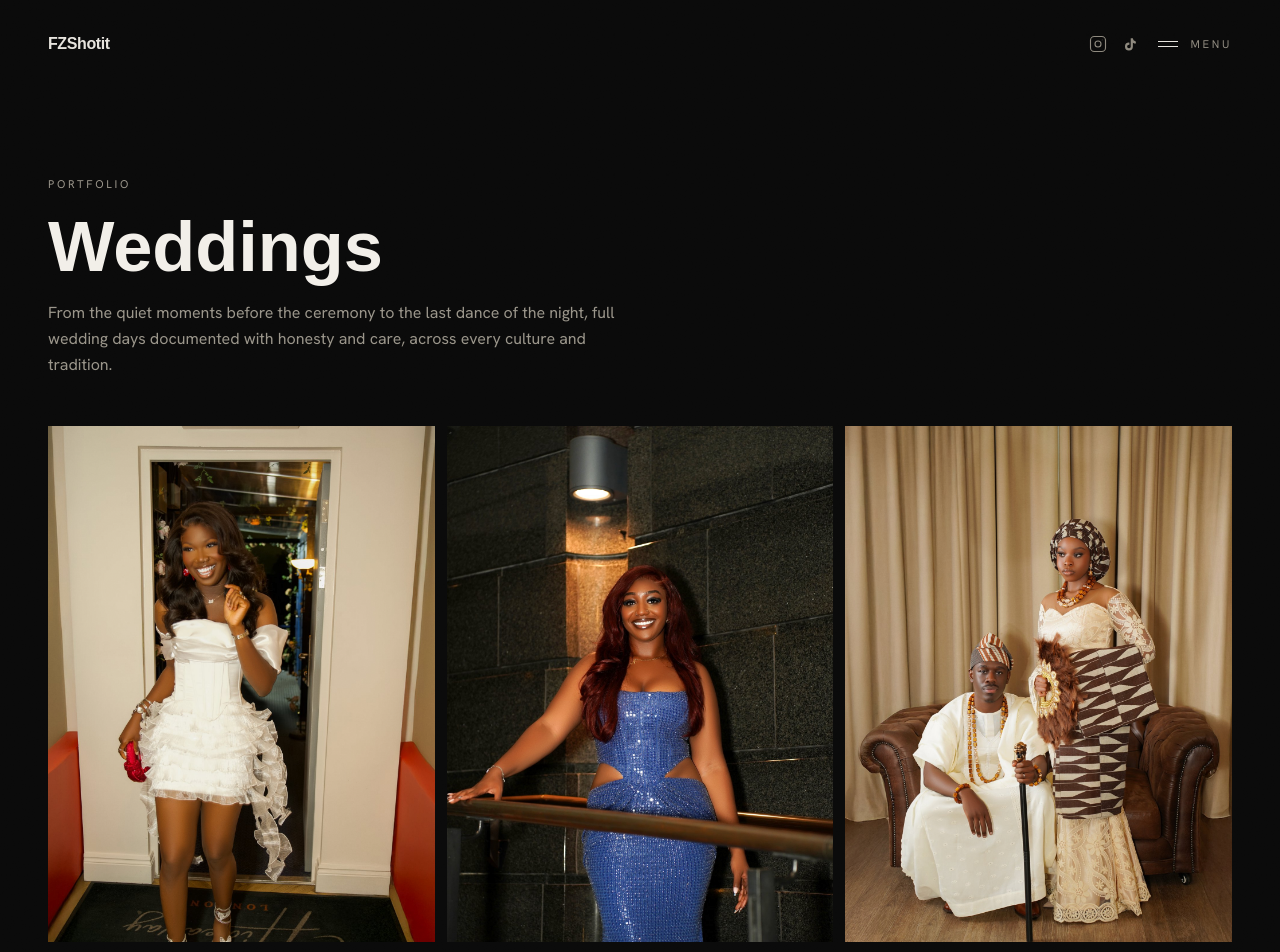
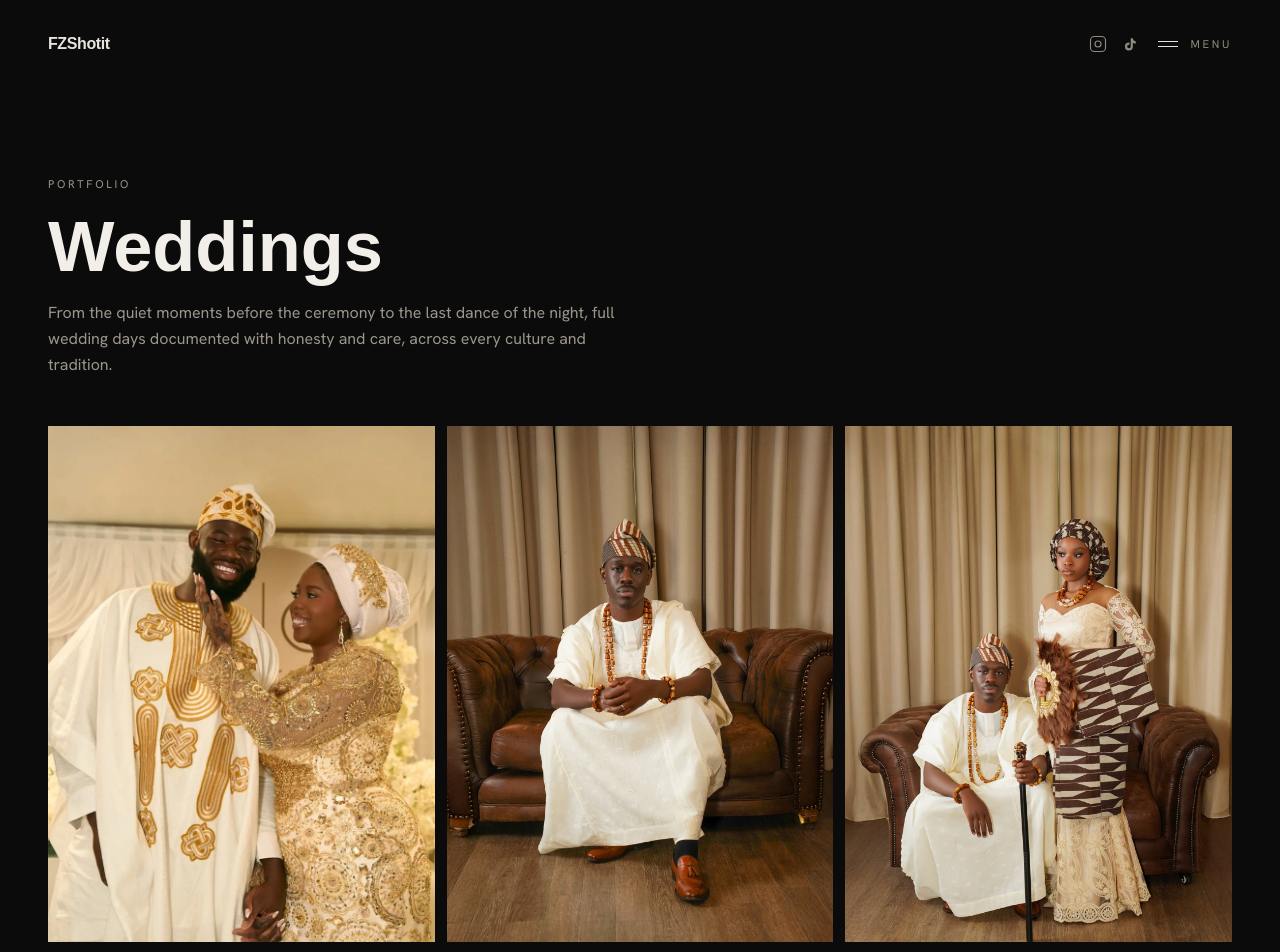
Before and after one commit to lamidecoder/fzshotit, a Next.js app: page /portfolio/weddings in a window 1280 px wide. Shown: the top 952 px of the page. Built offline with nearby package versions, Linux system fonts and the light colour scheme; a web font is replaced by a local one.

Commit message:
testimonial new photos, Fauziyah replaced with FZShotit, all category pages 24 photos even grid

```diff
--- a/src/app/portfolio/celebrations/page.tsx
+++ b/src/app/portfolio/celebrations/page.tsx
@@ -1,5 +1,5 @@
 import CategoryGallery from "@/components/CategoryGallery";
-export const metadata = { title: "Celebrations · FZShotit" };
+export const metadata = { title: "Celebrations - FZShotit" };
 export default function CelebrationsPage() {
   return (
     <CategoryGallery
@@ -11,11 +11,25 @@ export default function CelebrationsPage() {
         "/photos/DSC04592.jpg",
         "/photos/IMG_5102.jpg",
         "/photos/IMG_7446.jpg",
+        "/photos/IMG_7447.jpg",
+        "/photos/IMG_7448.jpg",
+        "/photos/IMG_7449.jpg",
+        "/photos/IMG_7450.jpg",
+        "/photos/IMG_7452.jpg",
         "/photos/IMG_7453.jpg",
         "/photos/IMG_7455.jpg",
         "/photos/IMG_7456.jpg",
         "/photos/IMG_7457.jpg",
         "/photos/IMG_7461.jpg",
+        "/photos/DSC08899.jpg",
+        "/photos/DSC08906.jpg",
+        "/photos/IMG_5987.jpg",
+        "/photos/IMG_5991.jpg",
+        "/photos/IMG_5992.jpg",
+        "/photos/testimonial_samuel.jpg",
+        "/photos/DSC04847.jpg",
+        "/photos/F37A6491-DD35-4C0F-ABE5-12D84573905A_1_105_c.jpg",
+        "/photos/4D262FC8-F699-450F-AD87-AC2CB248B3E8_1_105_c.jpg",
       ]}
     />
   );
--- a/src/app/portfolio/henna/page.tsx
+++ b/src/app/portfolio/henna/page.tsx
@@ -1,5 +1,5 @@
 import CategoryGallery from "@/components/CategoryGallery";
-export const metadata = { title: "Henna · FZSHOTIT" };
+export const metadata = { title: "Henna - FZShotit" };
 export default function HennaPage() {
   return (
     <CategoryGallery
@@ -13,8 +13,23 @@ export default function HennaPage() {
         "/photos/IMG_7481.jpg",
         "/photos/IMG_0356.jpg",
         "/photos/IMG_0362.jpg",
+        "/photos/82A0953F-F843-46D1-94C7-C590B2452161_1_105_c.jpg",
+        "/photos/10F4E1C7-2901-4562-8B68-1345FA0FB994_1_105_c.jpg",
+        "/photos/F4254BDD-057E-4702-BBFF-398A6583EB48_1_105_c.jpg",
+        "/photos/services_madame.jpg",
+        "/photos/IMG_7476.jpg",
+        "/photos/51E53F34-0162-4EC3-BC8B-E863CD38E034.jpg",
+        "/photos/IMG_7324.jpg",
         "/photos/IMG_2432.jpg",
         "/photos/IMG_2435.jpg",
+        "/photos/IMG_2437.jpg",
+        "/photos/DSC05674.jpg",
+        "/photos/_DSC1222.jpg",
+        "/photos/D5682786-4739-4FAE-9C35-66120526A0BA_1_105_c.jpg",
+        "/photos/BBAF6D6F-D92A-416F-8830-7026EBC4A5CA_1_105_c.jpg",
+        "/photos/7E1DEFB3-414D-48D1-8758-132D068155E9.jpg",
+        "/photos/IMG_7475.jpg",
+        "/photos/portrait_pink.jpg",
       ]}
     />
   );
--- a/src/app/portfolio/nikkah/page.tsx
+++ b/src/app/portfolio/nikkah/page.tsx
@@ -1,5 +1,5 @@
 import CategoryGallery from "@/components/CategoryGallery";
-export const metadata = { title: "Nikkah · FZShotit" };
+export const metadata = { title: "Nikkah - FZShotit" };
 export default function NikkahPage() {
   return (
     <CategoryGallery
@@ -15,6 +15,21 @@ export default function NikkahPage() {
         "/photos/0B8855EB-8FD1-493E-9C8A-5EF17E755754_1_105_c.jpg",
         "/photos/IMG_7481.jpg",
         "/photos/IMG_0362.jpg",
+        "/photos/IMG_0356.jpg",
+        "/photos/testimonial_ameenah.jpg",
+        "/photos/testimonial_hazal.jpg",
+        "/photos/09095525-532E-4DC9-965C-CEC49B83A789_1_105_c.jpg",
+        "/photos/9D847B1C-408B-4753-9294-A34A504006D9_1_105_c.jpg",
+        "/photos/708DF59D-4257-4010-8993-0BF3E8B99C57_1_105_c.jpg",
+        "/photos/E86DABF3-28D6-44B0-BCB7-E56190F64A20_1_105_c.jpg",
+        "/photos/IMG_7167.jpg",
+        "/photos/IMG_7257.jpg",
+        "/photos/DSC08407.jpg",
+        "/photos/IMG_7475.jpg",
+        "/photos/IMG_7476.jpg",
+        "/photos/F4254BDD-057E-4702-BBFF-398A6583EB48_1_105_c.jpg",
+        "/photos/82A0953F-F843-46D1-94C7-C590B2452161_1_105_c.jpg",
+        "/photos/10F4E1C7-2901-4562-8B68-1345FA0FB994_1_105_c.jpg",
       ]}
     />
   );
--- a/src/app/portfolio/weddings/page.tsx
+++ b/src/app/portfolio/weddings/page.tsx
@@ -1,23 +1,35 @@
 import CategoryGallery from "@/components/CategoryGallery";
-export const metadata = { title: "Weddings · FZSHOTIT" };
+export const metadata = { title: "Weddings - FZShotit" };
 export default function WeddingsPage() {
   return (
     <CategoryGallery
       title="Weddings"
       intro="From the quiet moments before the ceremony to the last dance of the night, full wedding days documented with honesty and care, across every culture and tradition."
       photos={[
-        "/photos/DSC08845.jpg",
-        "/photos/DSC08899.jpg",
-        "/photos/DSC08906.jpg",
-        "/photos/DSC04584.jpg",
-        "/photos/DSC04592.jpg",
-        "/photos/DSC04847.jpg",
-        "/photos/DSC05674.jpg",
+        "/photos/testimonial_ajani.jpg",
         "/photos/DSC05686.jpg",
         "/photos/DSC05701.jpg",
         "/photos/_DSC0282.jpg",
         "/photos/_DSC0675.jpg",
         "/photos/_DSC1222.jpg",
+        "/photos/DSC08899.jpg",
+        "/photos/DSC08906.jpg",
+        "/photos/IMG_6675.jpg",
+        "/photos/51E53F34-0162-4EC3-BC8B-E863CD38E034.jpg",
+        "/photos/BBAF6D6F-D92A-416F-8830-7026EBC4A5CA_1_105_c.jpg",
+        "/photos/D5682786-4739-4FAE-9C35-66120526A0BA_1_105_c.jpg",
+        "/photos/7E1DEFB3-414D-48D1-8758-132D068155E9.jpg",
+        "/photos/74018F8D-DBB0-4184-BC50-8CB8D58EC5BE_1_105_c.jpg",
+        "/photos/FB148D1B-1B3A-4442-83C1-DB1CB0BF9741_1_105_c.jpg",
+        "/photos/0B8855EB-8FD1-493E-9C8A-5EF17E755754_1_105_c.jpg",
+        "/photos/F37A6491-DD35-4C0F-ABE5-12D84573905A_1_105_c.jpg",
+        "/photos/0F131351-6252-4417-A1AE-0952A1DA633A_1_105_c.jpg",
+        "/photos/4D262FC8-F699-450F-AD87-AC2CB248B3E8_1_105_c.jpg",
+        "/photos/DSC05674.jpg",
+        "/photos/wedding_bento.jpg",
+        "/photos/testimonial_abdul.jpg",
+        "/photos/DSC04847.jpg",
+        "/photos/DSC08407.jpg",
       ]}
     />
   );
--- a/src/app/testimonials/page.tsx
+++ b/src/app/testimonials/page.tsx
@@ -8,20 +8,20 @@ import Link from "next/link";
 const TESTIMONIALS = [
   {
     name: "Samuel & Boluwatife",
-    photo: "/photos/DSC08845.jpg",
-    quote: "Fauziyah is an elite photographer, she has come through for me for my 25th birthday party and civil wedding and does not disappoint. She accommodates you, very creative with picture ideas and when she is working she goes straight into photographer mode. On top of her working with you, she will always make you feel special, think \"main character energy\" I highly recommend Fauziyah as your photographer!",
+    photo: "/photos/testimonial_samuel.jpg",
+    quote: "FZShotit is an elite photographer, she has come through for me for my 25th birthday party and civil wedding and does not disappoint. She accommodates you, very creative with picture ideas and when she is working she goes straight into photographer mode. On top of her working with you, she will always make you feel special, think \"main character energy\" I highly recommend FZShotit as your photographer!",
     highlight: ["does not disappoint", "main character energy"],
   },
   {
     name: "Ajani & Oyinkansola",
-    photo: "/photos/DSC05674.jpg",
-    quote: "Fauziyah's booking system was easy and smooth, and the process was straightforward from beginning to end. Even in a 3-hour booking she captured every moment, and I have pictures I will cherish for the rest of my life. Very professional and clear about what shots she wants and where.",
+    photo: "/photos/testimonial_ajani.jpg",
+    quote: "FZShotit's booking system was easy and smooth, and the process was straightforward from beginning to end. Even in a 3-hour booking she captured every moment, and I have pictures I will cherish for the rest of my life. Very professional and clear about what shots she wants and where.",
     highlight: [],
   },
   {
     name: "Abdul & Azeeza",
     photo: "/photos/testimonial_abdul.jpg",
-    quote: "Absolutely loved working with Fauziyah! She genuinely built my confidence along the way, especially as someone who is camera shy, I became comfortable very quickly and loved how our pictures came out. Even my mum was asking for her details for a photoshoot.",
+    quote: "Absolutely loved working with FZShotit! She genuinely built my confidence along the way, especially as someone who is camera shy, I became comfortable very quickly and loved how our pictures came out. Even my mum was asking for her details for a photoshoot.",
     highlight: ["genuinely built my confidence"],
   },
   {
@@ -33,7 +33,7 @@ const TESTIMONIALS = [
   {
     name: "Ameenah & Sherif",
     photo: "/photos/testimonial_ameenah.jpg",
-    quote: "Working with Fauziyah was absolutely great. She was very professional, came with so many ideas for photos, was understanding of my needs and produced the photos quickly. She has a real talent and I definitely recommend her.",
+    quote: "Working with FZShotit was absolutely great. She was very professional, came with so many ideas for photos, was understanding of my needs and produced the photos quickly. She has a real talent and I definitely recommend her.",
     highlight: ["She has a real talent and I definitely recommend her"],
   },
   {
@@ -51,7 +51,7 @@ const TESTIMONIALS = [
   {
     name: "Hafsah",
     photo: "/photos/IMG_7446.jpg",
-    quote: "Fauziyah was incredibly patient and brought such a warm, bubbly energy to the session. She is very professional, guides you through every pose, shows you the photos as she takes them, and is always open to feedback. My parents loved the pictures too. Book her immediately.",
+    quote: "FZShotit was incredibly patient and brought such a warm, bubbly energy to the session. She is very professional, guides you through every pose, shows you the photos as she takes them, and is always open to feedback. My parents loved the pictures too. Book her immediately.",
     highlight: ["Book her immediately"],
   },
 ];
@@ -89,7 +89,6 @@ export default function TestimonialsPage() {
   }, [paused]);
 
   function pause() { setPaused(true); setTimeout(() => setPaused(false), 7000); }
-
   const t = TESTIMONIALS[active];
 
   return (
@@ -102,36 +101,21 @@ export default function TestimonialsPage() {
               className="object-cover object-center" priority={i === 0} />
           </div>
         ))}
-
         <div className="absolute inset-0 bg-ink/65" />
         <div className="absolute inset-0 bg-gradient-to-t from-ink/80 via-ink/30 to-ink/40" />
-
         <div className="absolute inset-0 flex flex-col items-center justify-center px-6 md:px-16 text-center">
           <p className="text-white text-base md:text-xl leading-relaxed max-w-2xl font-medium" style={{ fontStyle: "italic" }}>
             &ldquo;{highlightText(t.quote, t.highlight)}&rdquo;
           </p>
         </div>
-
         <div className="absolute bottom-20 left-0 right-0 text-center">
-          <p className="font-display font-bold text-white tracking-[0.2em] text-sm md:text-base uppercase">
-            {t.name}
-          </p>
+          <p className="font-display font-bold text-white tracking-[0.2em] text-sm md:text-base uppercase">{t.name}</p>
         </div>
-
         <div className="absolute bottom-6 left-0 right-0 flex items-center justify-center gap-8">
-          <button onClick={() => { go(active - 1); pause(); }}
-            className="text-white/70 hover:text-white transition-colors text-2xl px-4 py-2" aria-label="Previous">
-            &#8592;
-          </button>
-          <span className="text-white/60 text-sm tracking-widest">
-            {active + 1} / {TESTIMONIALS.length}
-          </span>
-          <button onClick={() => { go(active + 1); pause(); }}
-            className="text-white/70 hover:text-white transition-colors text-2xl px-4 py-2" aria-label="Next">
-            &#8594;
-          </button>
+          <button onClick={() => { go(active - 1); pause(); }} className="text-white/70 hover:text-white transition-colors text-2xl px-4 py-2" aria-label="Previous">&#8592;</button>
+          <span className="text-white/60 text-sm tracking-widest">{active + 1} / {TESTIMONIALS.length}</span>
+          <button onClick={() => { go(active + 1); pause(); }} className="text-white/70 hover:text-white transition-colors text-2xl px-4 py-2" aria-label="Next">&#8594;</button>
         </div>
-
         <div className="absolute top-8 left-0 right-0 flex items-center justify-center gap-2 pt-20">
           {TESTIMONIALS.map((_, i) => (
             <button key={i} onClick={() => { go(i); pause(); }}
@@ -140,13 +124,10 @@ export default function TestimonialsPage() {
           ))}
         </div>
       </div>
-
       <section className="container-shell py-24 text-center">
         <Reveal>
           <p className="eyebrow text-bone-dim mb-6">Ready to create something beautiful?</p>
-          <Link href="/contact"
-            className="inline-block border border-bone/35 px-10 py-4 eyebrow hover:bg-bone hover:text-ink transition-colors duration-300"
-            data-cursor="view">
+          <Link href="/contact" className="inline-block border border-bone/35 px-10 py-4 eyebrow hover:bg-bone hover:text-ink transition-colors duration-300" data-cursor="view">
             Book me today
           </Link>
         </Reveal>
--- a/src/components/CategoryGallery.tsx
+++ b/src/components/CategoryGallery.tsx
@@ -2,8 +2,14 @@ import Link from "next/link";
 import Reveal from "@/components/Reveal";
 import ImageFrame from "@/components/ImageFrame";
 
-export default function CategoryGallery({ title, intro, photos }: {
-  title: string; intro: string; photos: string[];
+export default function CategoryGallery({
+  title,
+  intro,
+  photos,
+}: {
+  title: string;
+  intro: string;
+  photos: string[];
 }) {
   return (
     <>
@@ -11,17 +17,20 @@ export default function CategoryGallery({ title, intro, photos }: {
         <Reveal>
           <p className="eyebrow mb-5">Portfolio</p>
           <h1 className="font-display font-extrabold leading-[0.96]"
-            style={{ fontSize: "clamp(2.4rem, 6vw, 4.4rem)" }}>{title}</h1>
+            style={{ fontSize: "clamp(2.4rem, 6vw, 4.4rem)" }}>
+            {title}
+          </h1>
           <p className="text-bone-dim max-w-xl mt-5 leading-relaxed">{intro}</p>
         </Reveal>
       </section>
 
       <section className="container-shell pb-20">
-        <div className="columns-2 md:columns-3 gap-3 space-y-3">
+        {/* Even grid: 2 cols mobile (2x12=24), 3 cols desktop (3x8=24) */}
+        <div className="grid grid-cols-2 md:grid-cols-3 gap-3">
           {photos.map((src, i) => (
-            <div key={src} className="break-inside-avoid">
-              <ImageFrame src={src} alt={`${title} ${i + 1}`} ratio="aspect-[3/4]" delay={(i % 3) * 0.05} />
-            </div>
+            <Reveal key={src} delay={(i % 3) * 0.04}>
+              <ImageFrame src={src} alt={`${title} ${i + 1}`} ratio="aspect-[3/4]" />
+            </Reveal>
           ))}
         </div>
       </section>
@@ -30,7 +39,9 @@ export default function CategoryGallery({ title, intro, photos }: {
         <Reveal>
           <Link href="/contact"
             className="inline-block border border-bone/35 px-10 py-4 eyebrow hover:bg-bone hover:text-ink transition-colors duration-300"
-            data-cursor="view">Book me today</Link>
+            data-cursor="view">
+            Book me today
+          </Link>
         </Reveal>
       </section>
     </>
```
Also changed, not shown: public/photos/testimonial_ajani.jpg (added), public/photos/testimonial_samuel.jpg (added).
